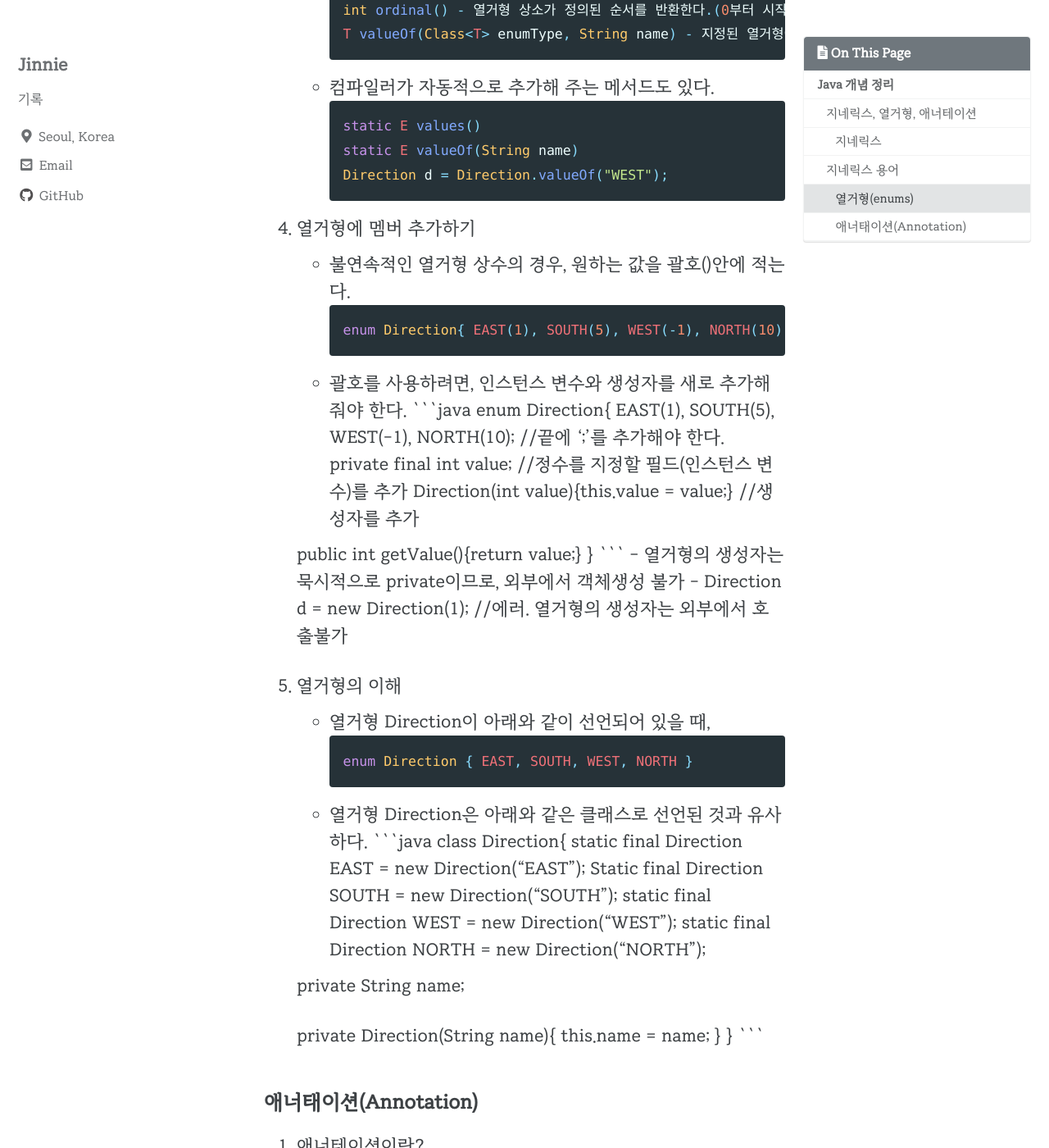
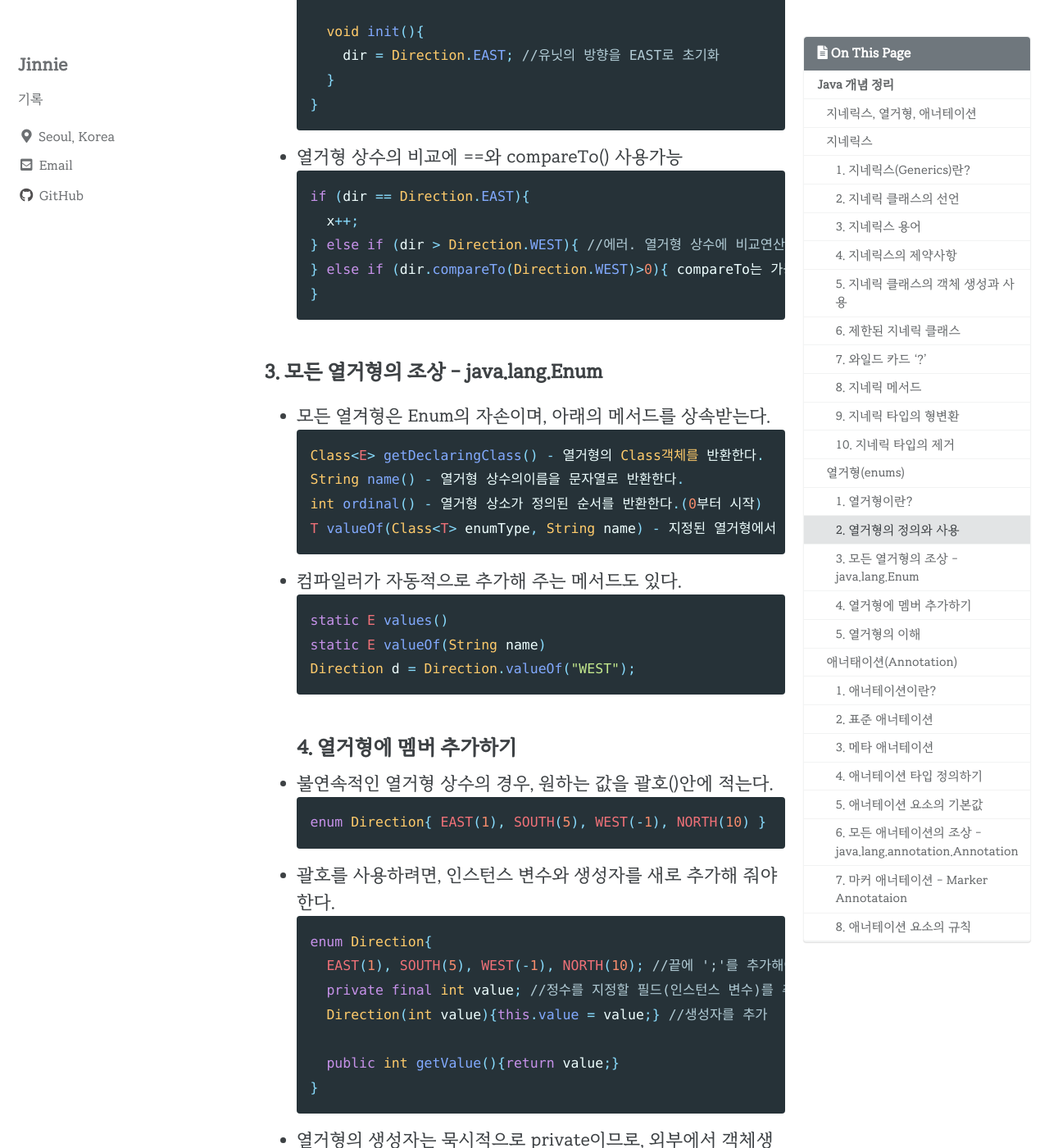
Before and after one commit to jinnie-j/Jinnie-J.github.io, a Jekyll site: the page built from _posts/2021-12-28-java3.md, in a window 1280 px wide and 1400 px high, scrolled down 6629 px. Shown: the whole window at 82% size. Built offline with Jekyll 4.4.1, drawn with Linux system fonts in a browser that asks for light colours; cached includes are drawn as plain includes; some of the changed text lies outside the part shown.

Commit message:
UPDATE POST

````diff
--- a/_posts/2021-12-28-java3.md
+++ b/_posts/2021-12-28-java3.md
@@ -39,14 +39,14 @@ last_modified_at: 2021-12-28
   b.setItem("ABC");  //OK. String타입임로 가능
   String item = (String)b.getItem();  //형변환이 필요없음
   ```
-3. 지네릭스 용어
+### 3. 지네릭스 용어
 -
   ```
   Box<T> : 지네릭 클래스. 'T의 Box' 또는 'T Box'라고 읽는다
   T : 타입 변수 또는 타입 매개변수. (T는 타입 문자)
   Box : 원시 타입(raw type)
   ```
-4. 지네릭스의 제약사항
+### 4. 지네릭스의 제약사항
 - static 멤버에는 타입 변수 T를 사용할 수 없다.
   ```java
   class Box<T>{
@@ -64,7 +64,7 @@ last_modified_at: 2021-12-28
     }
   }
   ```
-5. 지네릭 클래스의 객체 생성과 사용
+### 5. 지네릭 클래스의 객체 생성과 사용
 - 지네릭 클래스 Box< T >의 선언
   ```java
   class Box<T>{
@@ -93,7 +93,7 @@ last_modified_at: 2021-12-28
   appleBox.add(new Apple()); //OK.
   appleBox.add(new Graph());  //에러. Box<Apple>에는 Apple객체만 추가가능
   ```
-6. 제한된 지네릭 클래스
+### 6. 제한된 지네릭 클래스
 - 지네릭 타입에 'extends'를 사용하면, 특정 타입의 자손들만 대입할 수 있게 제한할 수 있다.
   ```java
   class FruitBox<T extends Fruit>{ //Fruit의 자손만 타입으로 지정가능
@@ -113,7 +113,7 @@ last_modified_at: 2021-12-28
   class FruitBox<T extends Eatable>{...}
   class FruitBox<T extends Fruit & Eatable>{...}
   ```
-7. 와일드 카드 '?'
+### 7. 와일드 카드 '?'
 - 지네릭 타입에 와일드 카드를 쓰면, 여러 타입을 대입가능
 - 단, 와일드 카드에는 <? extends T & E>와 같이 '&'를 사용불가
   ```
@@ -121,7 +121,7 @@ last_modified_at: 2021-12-28
   <? super T> 와일드카드의 하한 제한. T와 그 조상들만 가능
   <?> 제한 없음. 모든 타입이 가능. <? extends Object>와 동일
   ```
-8. 지네릭 메서드
+### 8. 지네릭 메서드
 - 반환타입 앞에 지네릭 타입이 선언된 메서드
   ```java
   static <T> void sort(List<T> list, Comparator<? super T> c)
@@ -142,7 +142,7 @@ last_modified_at: 2021-12-28
   System.out.println(Juicer.makeJuice(appleBox));  //대입된 타입 생략가능
   ```
 
-9. 지네릭 타입의 형변환
+### 9. 지네릭 타입의 형변환
 - 지네릭 타입과 원시 타입간의 형변환은 불가능
   ```java
   Box box = null;
@@ -164,15 +164,15 @@ last_modified_at: 2021-12-28
   Optional<?> EMPTY = new Optional<Object>();  //OK.
   Optional<?> EMPT = new Optional<>();  //OK. 위의 문장과 동일
   ```
-10.  지네릭 타입의 제거
+### 10.  지네릭 타입의 제거
 - 컴파일러는 지네릭 타입을 제거하고, 필요한 곳에 형변환을 넣는다.
   1. 지네릭 타입의 경계(bound)를 제거
   2. 지네릭 타입 제거 후에 타입이 불일치하면, 형변환을 추가
   3. 와일드 카드가 포함된 경우, 적절한 타입으로 형변환 추가
 
-### 열거형(enums)
+## 열거형(enums)
 
-1. 열거형이란?
+### 1. 열거형이란?
 - 관련된 상수들을 같이 묶어 놓은 것. Java는 타입에 안전한 열거형을 제공
   ```java
   class Card{
@@ -184,7 +184,7 @@ last_modified_at: 2021-12-28
   }
   ```
 
-2. 열거형의 정의와 사용
+### 2. 열거형의 정의와 사용
 - 열거형을 정의하는 방법: enum 열거형이름{상수명1, 상수명2, ...}
 - 열거형 타입의 변수를 선언하고 사용하는 방법
   ```java
@@ -207,7 +207,7 @@ last_modified_at: 2021-12-28
   }
   ```
 
-3. 모든 열거형의 조상 - java.lang.Enum
+### 3. 모든 열거형의 조상 - java.lang.Enum
 - 모든 열겨형은 Enum의 자손이며, 아래의 메서드를 상속받는다.
   ```java
   Class<E> getDeclaringClass() - 열거형의 Class객체를 반환한다.
@@ -221,7 +221,7 @@ last_modified_at: 2021-12-28
   static E valueOf(String name)
   Direction d = Direction.valueOf("WEST");
   ```
-4. 열거형에 멤버 추가하기
+### 4. 열거형에 멤버 추가하기
 - 불연속적인 열거형 상수의 경우, 원하는 값을 괄호()안에 적는다.
   ```java
   enum Direction{ EAST(1), SOUTH(5), WEST(-1), NORTH(10) }
@@ -239,7 +239,7 @@ last_modified_at: 2021-12-28
 - 열거형의 생성자는 묵시적으로 private이므로, 외부에서 객체생성 불가
   -  Direction d = new Direction(1); //에러. 열거형의 생성자는 외부에서 호출불가
 
-5. 열거형의 이해
+### 5. 열거형의 이해
 - 열거형 Direction이 아래와 같이 선언되어 있을 때,
   ```java
   enum Direction { EAST, SOUTH, WEST, NORTH }
@@ -260,8 +260,8 @@ last_modified_at: 2021-12-28
   }
   ```
 
-### 애너태이션(Annotation)
-1. 애너테이션이란?
+## 애너태이션(Annotation)
+### 1. 애너테이션이란?
 - 주석처럼 프로그래밍 언어에 영향을 미치지 않으며, 유용한 정보를 제공
 - 에너테이션 사용 예
   ```java
@@ -269,7 +269,7 @@ last_modified_at: 2021-12-28
   public void method(){
   }
   ```
-2. 표준 애너테이션
+### 2. 표준 애너테이션
 - Java에서 제공하는 애너테이션
   - @Override - 컴파일러에게 오버라이딩하는 메서드라는 것을 알린다.
   - @Deprecated - 앞으로 사용하지 않을 것을 권장하는 대상에 붙인다.
@@ -278,14 +278,14 @@ last_modified_at: 2021-12-28
   - @FuctionalInterface - 함수형 인터페이스라는 것을 알린다 (JDK 1.8)
   - @Native - native메서드에서 참조되는 상수 앞에 붙인다 (JDK 1.6)
 
-3. 메타 애너테이션
+### 3. 메타 애너테이션
 - @Target - 애너테이션이 적용가능한 대상을 지정하는데 사용한다.
 - @Documented - 애너테이션 정보가 javadoc으로 작성된 문서에 포함되게 한다.
 - @Inherited - 애너테이션이 자손 클래스에 상속되도록 한다.
 - @Retention - 애너테이션이 유지되는 범위를 지정하는데 사용한다.
 - @Repeatable - 애너테이션을 반복해서 적요할 수 있게 한다. (JDK 1.8)
 
-4. 애너테이션 타입 정의하기
+### 4. 애너테이션 타입 정의하기
 - 애너테이션을 직접 만들어 슬 수 있다.
   ```java
   @interface 애너테이션 이름{
@@ -306,7 +306,7 @@ last_modified_at: 2021-12-28
     String hhmmss();
   }
   ```
-5. 애너테이션 요소의 기본값
+### 5. 애너테이션 요소의 기본값
 - 적용시 값을 지정하지 않으면, 사용될 수 있는 기본값 지정 가능(null제외)
   ```java
   @interface Testinfo{
@@ -330,7 +330,7 @@ last_modified_at: 2021-12-28
   @TestInfo(info2={}) //@TestInfo(info={"aaa","bbb"}, info2={})와 동일
   class NewClass{...}
   ```
-6. 모든 애너테이션의 조상 - java.lang.annotation.Annotation
+### 6. 모든 애너테이션의 조상 - java.lang.annotation.Annotation
 - Annotation은 모든 애너테이션의 조상이지만 상속은 불가
   ```java
   @interface TestInfo extends Annotation{ //에러. 허용되지 않는 표현
@@ -349,14 +349,14 @@ last_modified_at: 2021-12-28
   }
   ```
 
-7. 마커 애너테이션 - Marker Annotataion
+### 7. 마커 애너테이션 - Marker Annotataion
 - 요소가 하나도 정의되지 않은 애너테이션
   ```java
   @Target(ElementType.METHOD)
   @Retention(RetentionPolicy.SOURCE)
   public @interface Override{} //마커 애너테이션. 정의된 요소가 하나도 없다.
   ```
-8. 애너테이션 요소의 규칙
+### 8. 애너테이션 요소의 규칙
 - 애너테이션의 요소를 선언할 때 아래의 규칙을 반드시 지켜야 한다.
   - 요소의 타입은 기본형, String, enum, 애너테이션, Class만 허용됨
   - 괄호()안에 매개변수를 선언할 수 없다.
````
Also changed, not shown: other parts of _posts/2021-12-28-java3.md (+4 -4 lines), _posts/2021-12-21-java2.md (+118 -118 lines).
